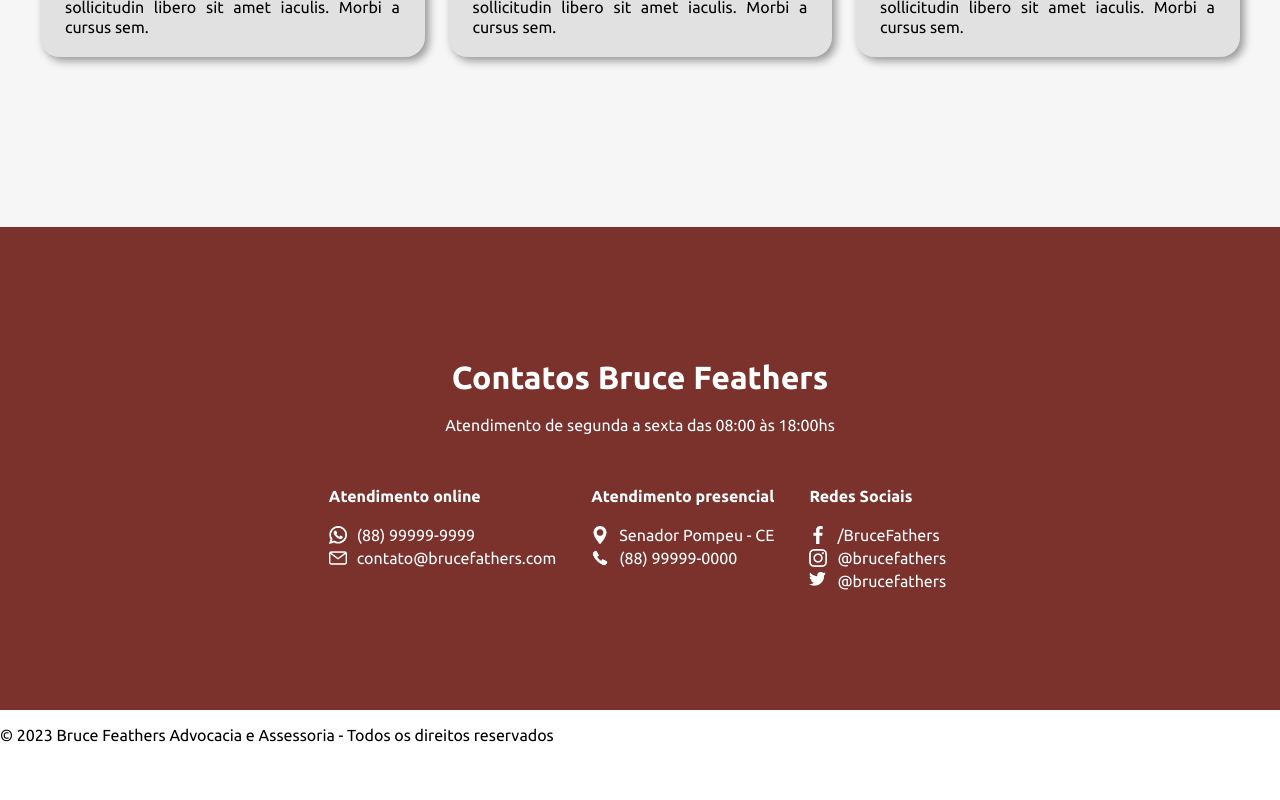
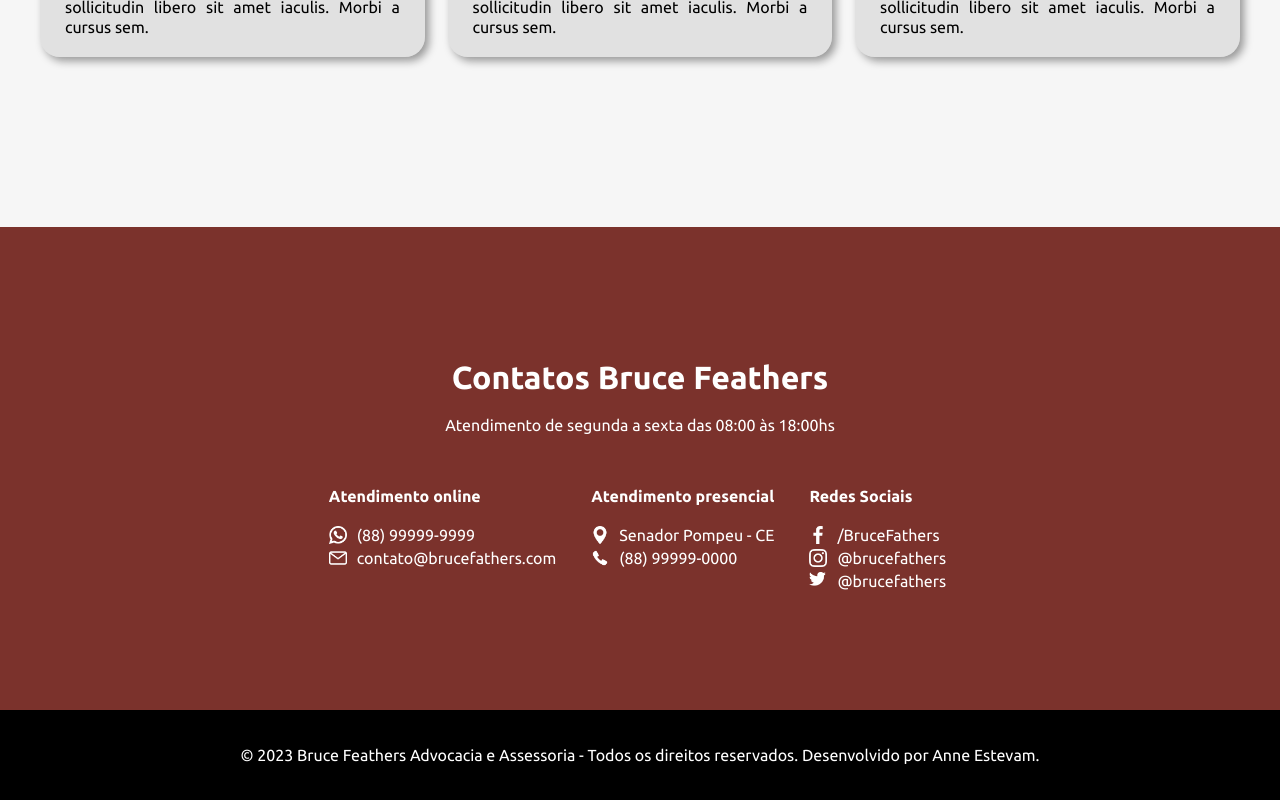
Before and after one commit to anneestevam/adv-bruce-feathers, a React (Create React App) app: page / in a window 1280 px wide. Shown: the part 1973-2773 px from the top of the page. Before the commit the page ends 2733 px from the top, so only its background shows below. Built offline with nearby package versions, Linux system fonts and the light colour scheme.

Commit message:
Rodapé finalizado

```diff
--- a/src/componentes/Rodape/index.js
+++ b/src/componentes/Rodape/index.js
@@ -4,10 +4,9 @@ import './style.css';
 export default function Rodape() {
     return (
         <footer>
-                <div>
-                    <p>© 2023 Bruce Feathers Advocacia e Assessoria - Todos os direitos reservados</p>
-                </div>
-
+            <div>
+                <p>© 2023 Bruce Feathers Advocacia e Assessoria - Todos os direitos reservados. <span>Desenvolvido por <a href="https://github.com/anneestevam" target="_blank">Anne Estevam</a>.</span></p>
+            </div>
         </footer>
     )
 }
--- a/src/componentes/Rodape/style.css
+++ b/src/componentes/Rodape/style.css
@@ -0,0 +1,16 @@
+footer {
+    background-color: #000;
+    text-align: center;
+    color: #fff;
+    padding: 20px;
+}
+
+footer a {
+    text-decoration: none;
+    color: #fff;
+}
+
+footer a:hover {
+    color: rgb(168, 167, 167);
+    font-weight: 600;
+}
```
